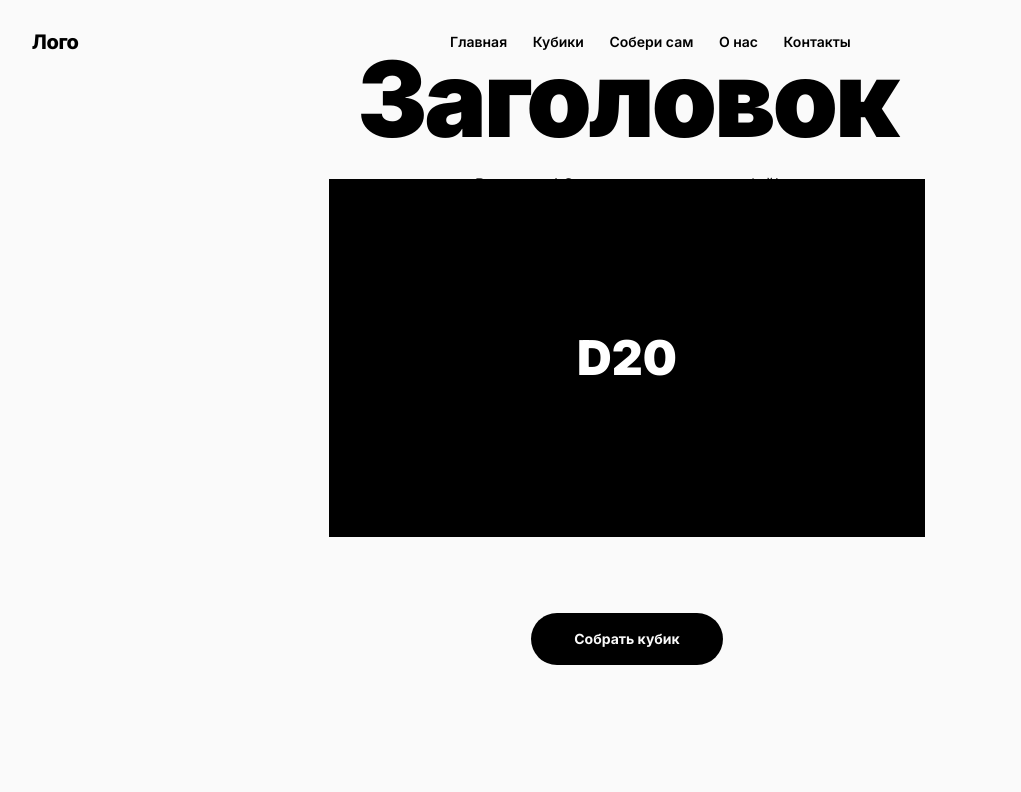
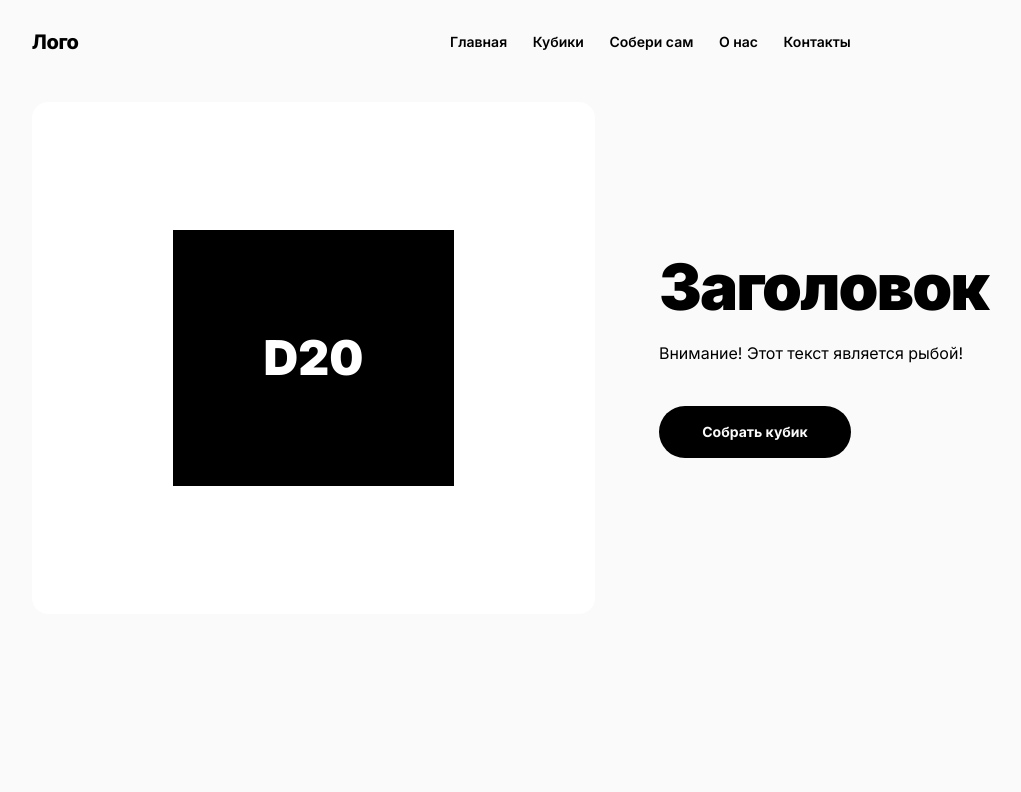
Before and after one commit to looksawful/rollform, a Next.js app: page / in a window 1280 px wide. Shown: the top 792 px of the page, without its empty margins (13-1034 px from the left). Built offline with nearby package versions, Linux system fonts and the light colour scheme; no server answers.

Commit message:
fix: restore desktop split hero and full-width mobile CTA

```diff
--- a/src/styles/sections.css
+++ b/src/styles/sections.css
@@ -93,6 +93,13 @@
   .site[data-theme="dark"] .hero-centered .hero-object {
     filter: invert(1);
   }
+  @media (width <= 56rem) {
+    .hero-centered .hero-copy .button {
+      inline-size: 100%;
+      max-inline-size: 100%;
+      min-inline-size: 0;
+    }
+  }
   @media (width <= 36rem) {
     .hero.hero-centered {
       min-block-size: clamp(34rem, calc(100svh - var(--header-height)), 52rem);
@@ -106,4 +113,34 @@
     .hero-centered .hero-copy { --stack-space: 0.8rem; }
     .hero-centered .hero-copy .button { inline-size: 100%; min-inline-size: 0; }
   }
+  @media (width > 56rem) {
+    .hero.hero-centered {
+      grid-template-columns: minmax(0, 1fr) minmax(0, 1fr);
+      align-items: center;
+      gap: clamp(2rem, 5vw, 6rem);
+      min-block-size: min(48rem, calc(100svh - var(--header-height)));
+      text-align: left;
+    }
+    .hero-centered .hero-object {
+      position: relative;
+      inset: auto;
+      z-index: auto;
+      min-block-size: clamp(23rem, 40vw, 44rem);
+      border-radius: var(--radius-md);
+      background: var(--color-preview);
+    }
+    .hero-centered .hero-copy {
+      --stack-space: var(--space-3);
+      min-inline-size: 0;
+      max-inline-size: none;
+      align-items: flex-start;
+      justify-content: center;
+    }
+    .hero-centered h1 {
+      font-size: clamp(3.5rem, 5vw, 6.5rem);
+      text-align: left;
+    }
+    .hero-centered .hero-copy p { text-align: left; }
+    .hero-centered .hero-copy .button { margin-block-start: 1rem; }
+  }
 }
```
Also changed, not shown: 1 other file (tests, documents, lock files or other folders).
